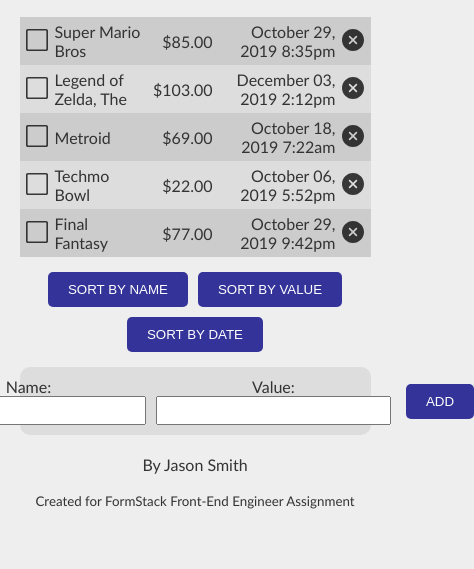
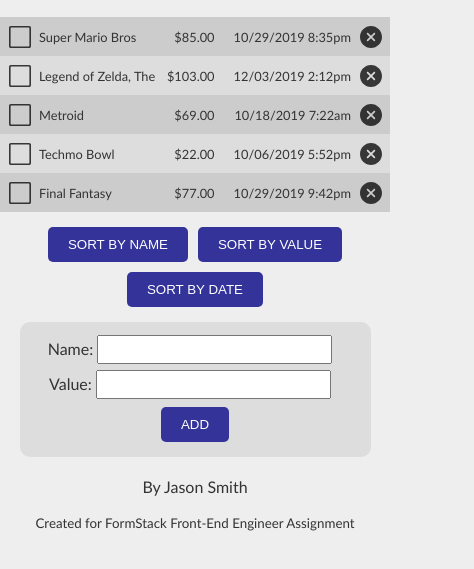
Before and after one commit to vizdio/listapp, a React app: page / in a window 390 px wide. Shown: the part 91-660 px from the top of the page, 474 px wide, since content can reach past the window. Built offline with nearby package versions, Linux system fonts and the light colour scheme.

Commit message:
Final tweaks

```diff
--- a/src/components/DisplayList.js
+++ b/src/components/DisplayList.js
@@ -33,6 +33,7 @@
                                     prefix={'$'} />
                             </div>
                             <Moment className="date" format="MMMM DD, YYYY h:mma">{item.created}</Moment>
+                            <Moment className="date mobile" format="MM/DD/YYYY h:mma">{item.created}</Moment>
                             <div className="delete">
                                 <Delete onClick={(e) => {e.stopPropagation(); onDeleteClick(index)}} />
                             </div>
--- a/src/styles.scss
+++ b/src/styles.scss
@@ -40,6 +40,9 @@
         width: 90%;
         margin: 0 auto;
 
+        @media screen and (max-width: 768px) {
+            width: 100%;
+        }
 
         li.row {
             background: #ddd;
@@ -84,21 +87,37 @@
 
             .name {
                 text-align: left;
-                width: 25%;
+                width: 30%;
             }
 
             .value {
                 text-align: right;
-                width: 20%;
+                width: 15%;
             }
 
             .date {
                 width: 35%;
                 text-align: right;
+
+                &.mobile {
+                    display: none;
+                }
             }
 
             .delete {
                 width: 10%;
+            }
+
+            @media screen and (max-width: 768px) {
+                font-size: 0.8rem;
+
+                .date {
+                    display: none;
+
+                    &.mobile {
+                        display: block;
+                    }
+                }
             }
         }
     }
@@ -137,14 +156,20 @@
             input {
                 height: 25px;
                 padding: 0 5px;
+                margin: 3px 0;
                 font-size: 1.05rem;
             }
+        }
+
+        @media screen and (max-width: 768px) {
+            flex-direction: column;
         }
     }
 
     svg {
         width: 22px;
         height: 22px;
+        padding-top: 4px;
         opacity: 0.75;
         -webkit-transition: opacity 0.25s ease-in-out;
         -o-transition: opacity 0.25s ease-in-out;
```
Also changed, not shown: README.md.
